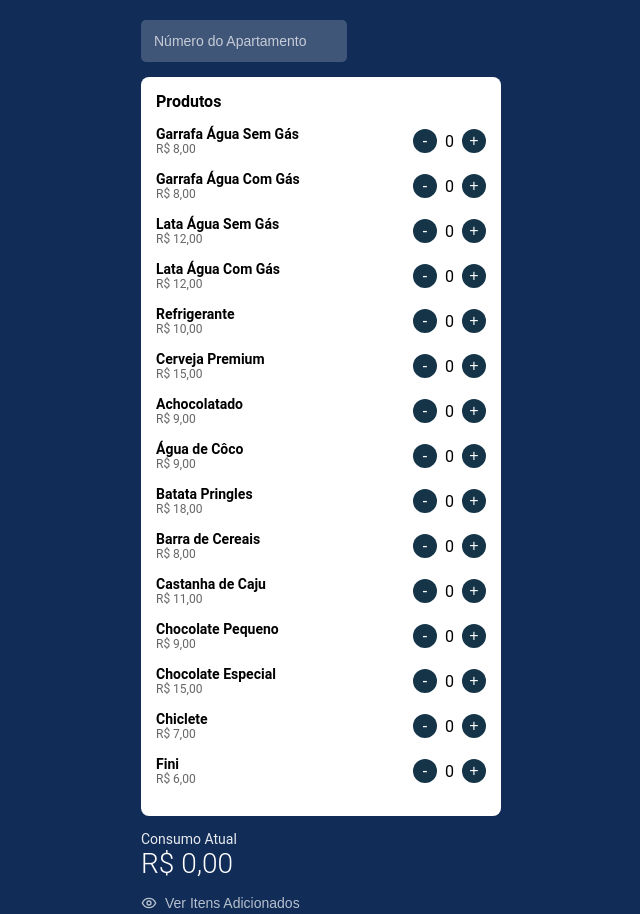
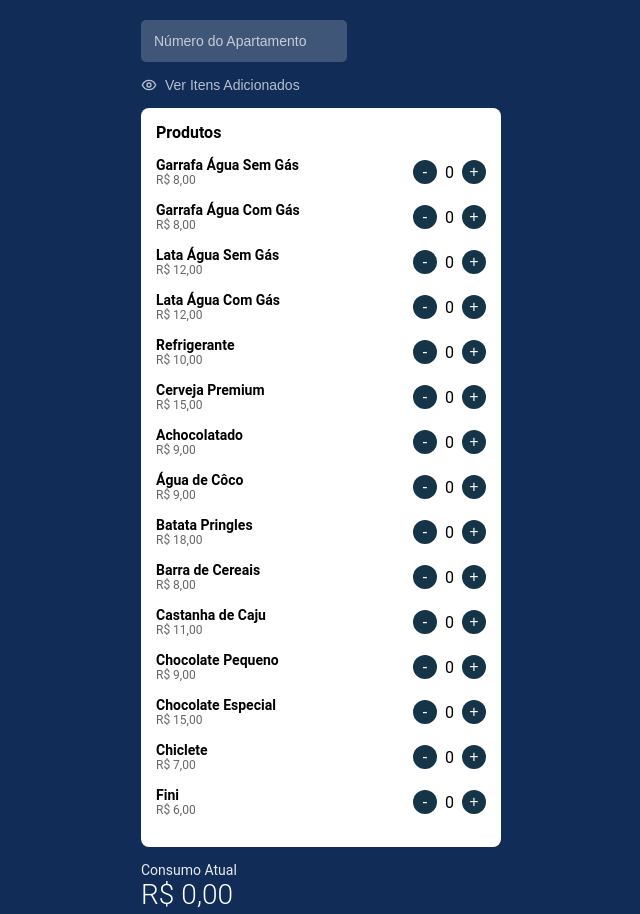
Before and after one commit to edgarmagno/frigobar2025, a plain HTML site: page index.html in a window 1280 px wide. Shown: the top 914 px of the page, without its empty margins (319-959 px from the left). Drawn offline with Linux system fonts and the light colour scheme.

Commit message:
Update index.html

```diff
--- a/index.html
+++ b/index.html
@@ -10,9 +10,10 @@
     <div class="container">
         <input type="text" id="apartmentNumber" placeholder="Número do Apartamento" class="apartment-input">
 
-
-
-
+        <button id="viewAddedItems" class="view-items-btn">
+            <svg xmlns="http://www.w3.org/2000/svg" width="16" height="16" viewBox="0 0 24 24" fill="none" stroke="currentColor" stroke-width="2" stroke-linecap="round" stroke-linejoin="round"><path d="M2 12s3-7 10-7 10 7 10 7-3 7-10 7-10-7-10-7Z"/><circle cx="12" cy="12" r="3"/></svg>
+            Ver Itens Adicionados
+        </button>
 
         <div class="products-container">
             <div class="products-title">Produtos</div>
```
